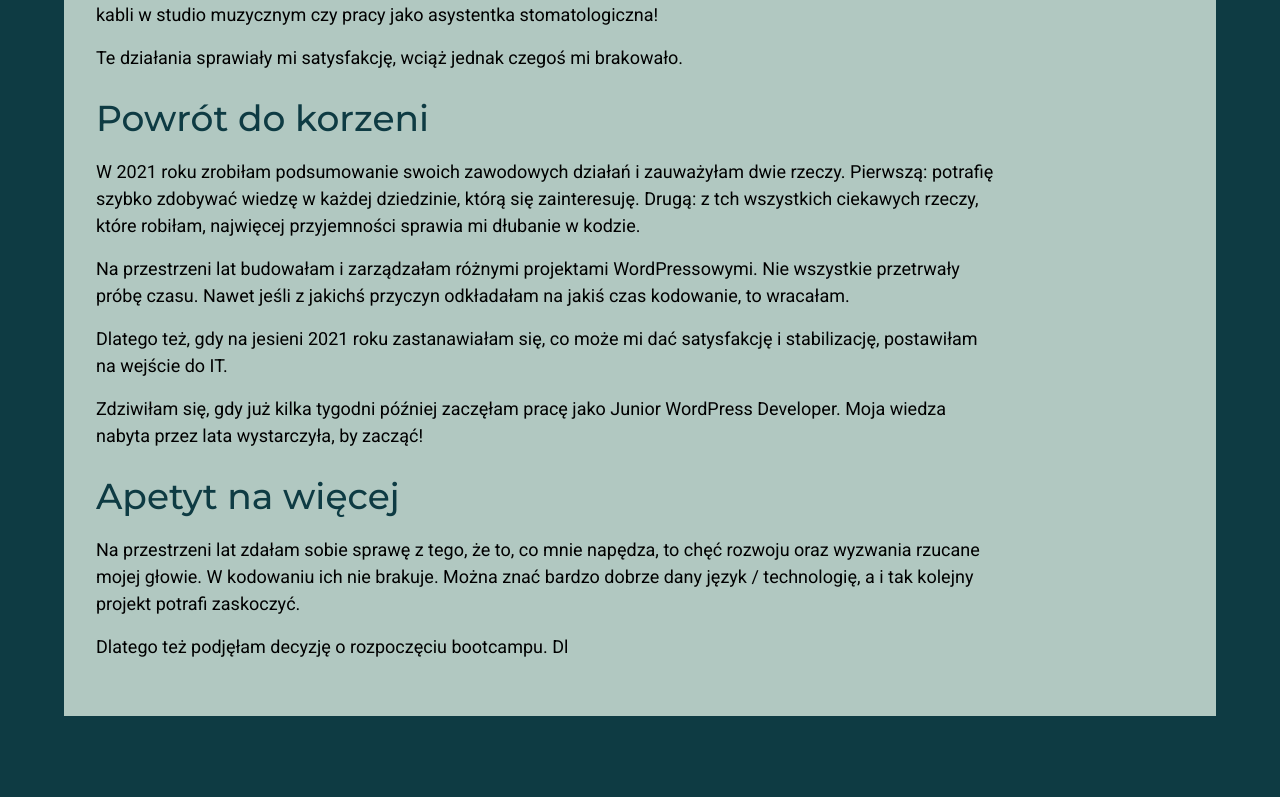
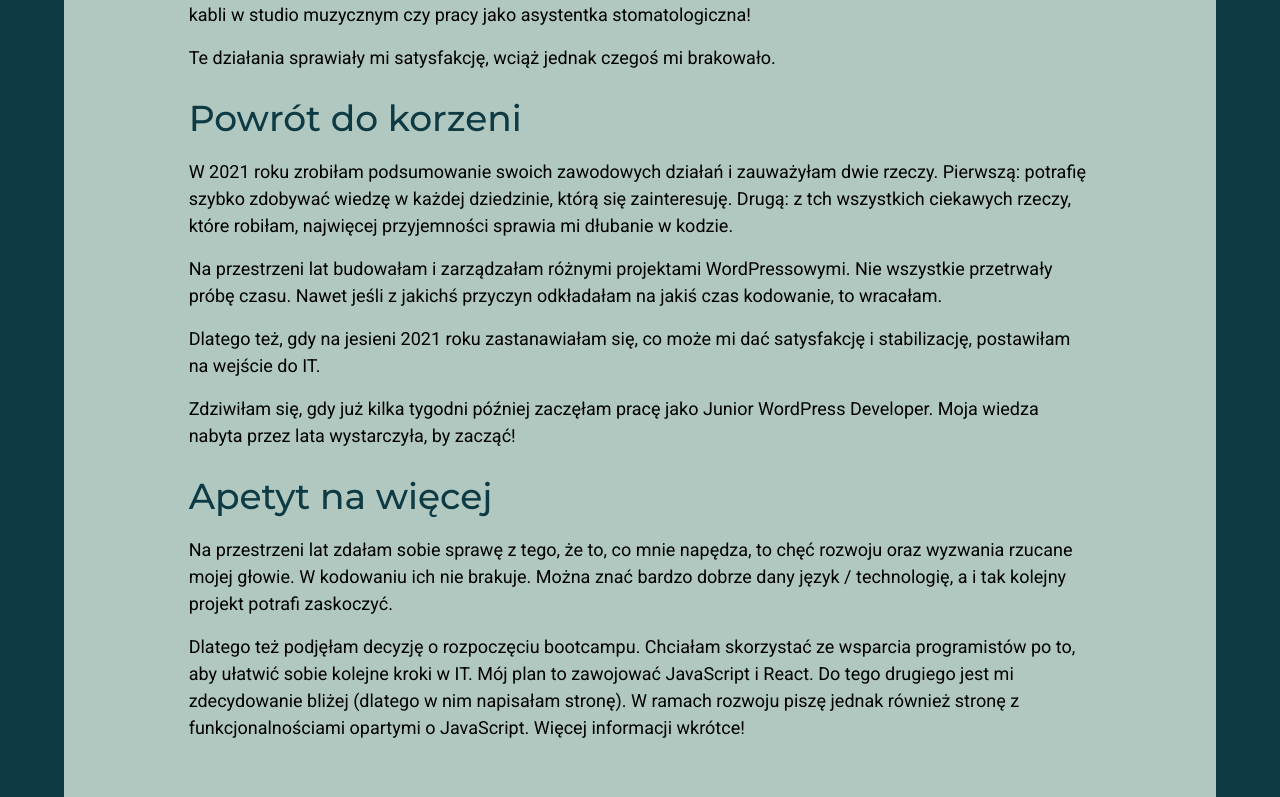
Before and after one commit to msedkiewicz/msedkiewicz-website, a React (Create React App) app: page /pl/o-mnie in a window 1280 px wide. Shown: the part 717-1514 px from the top of the page. Before the commit the page ends 1433 px from the top, so only its background shows below. Built offline with nearby package versions, Linux system fonts and the light colour scheme.

Commit message:
Fix About styling; fix typo in CV

```diff
--- a/src/components/pages/AboutMe/AboutMe.module.scss
+++ b/src/components/pages/AboutMe/AboutMe.module.scss
@@ -8,4 +8,5 @@
 }
 .aboutmerow {
   padding: 0 20px;
+  justify-content: space-around;
 }
--- a/src/components/pages/AboutMe/AboutMePL.js
+++ b/src/components/pages/AboutMe/AboutMePL.js
@@ -79,7 +79,11 @@ const AboutMePL = () => {
               kodowaniu ich nie brakuje. Można znać bardzo dobrze dany język /
               technologię, a i tak kolejny projekt potrafi zaskoczyć.
             </p>
-            <p>Dlatego też podjęłam decyzję o rozpoczęciu bootcampu. Dl</p>
+            <p>
+              Dlatego też podjęłam decyzję o rozpoczęciu bootcampu. Chciałam
+              skorzystać ze wsparcia programistów po to, aby ułatwić sobie
+              kolejne kroki w IT. Mój plan to zawojować JavaScript i React. Do tego drugiego jest mi zdecydowanie bliżej (dlatego w nim napisałam stronę). W ramach rozwoju piszę jednak również stronę z funkcjonalnościami opartymi o JavaScript. Więcej informacji wkrótce!
+            </p>
           </Col>
         </Row>
       </Container>
--- a/src/components/pages/CV/CVPL.js
+++ b/src/components/pages/CV/CVPL.js
@@ -92,7 +92,7 @@ const CurriculumPL = () => {
             <h2 className={styles.cvh2}>Doświadczenie</h2>
             <h3>
               <b>Onely, Texas, USA</b> — Junior Web Developer (wcześniej Junior
-              WordPres Developer)
+              WordPress Developer)
             </h3>
             <p>
               <i>Listopad 2021 - obecnie</i>
```
